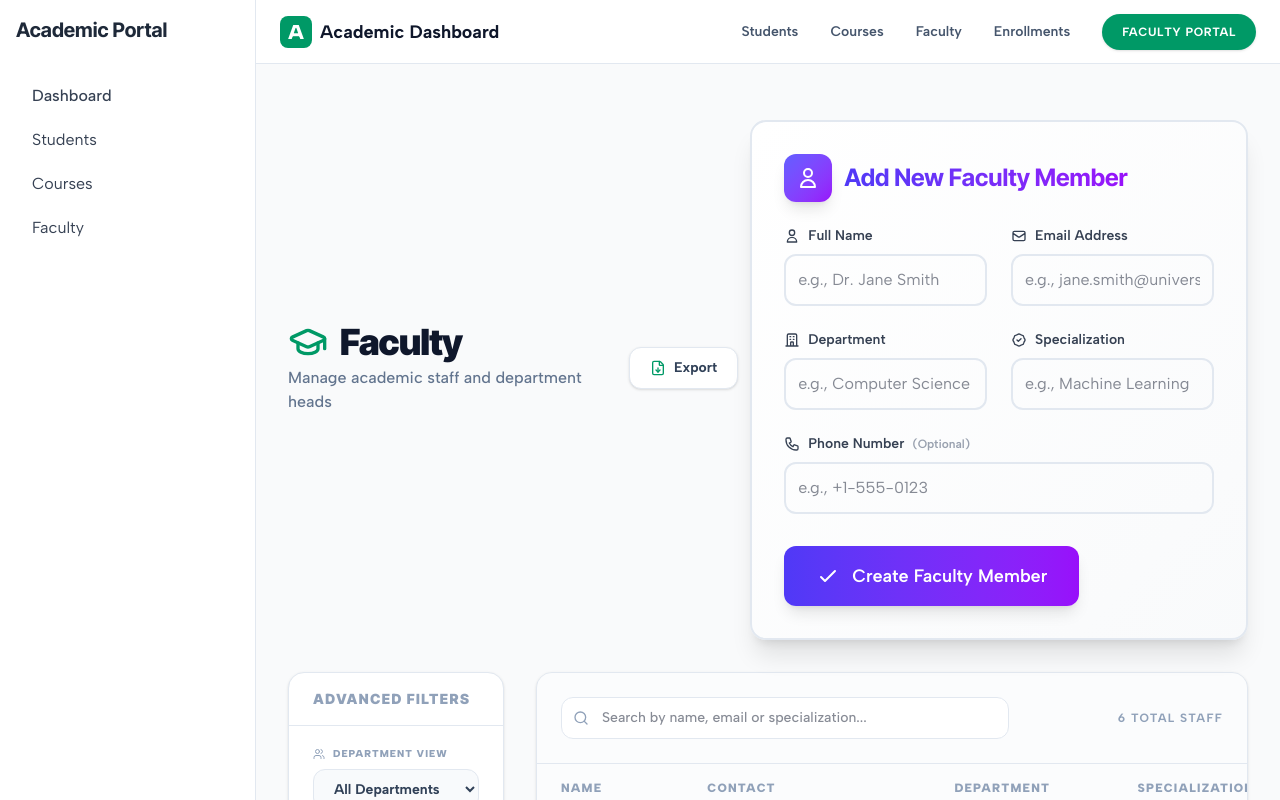
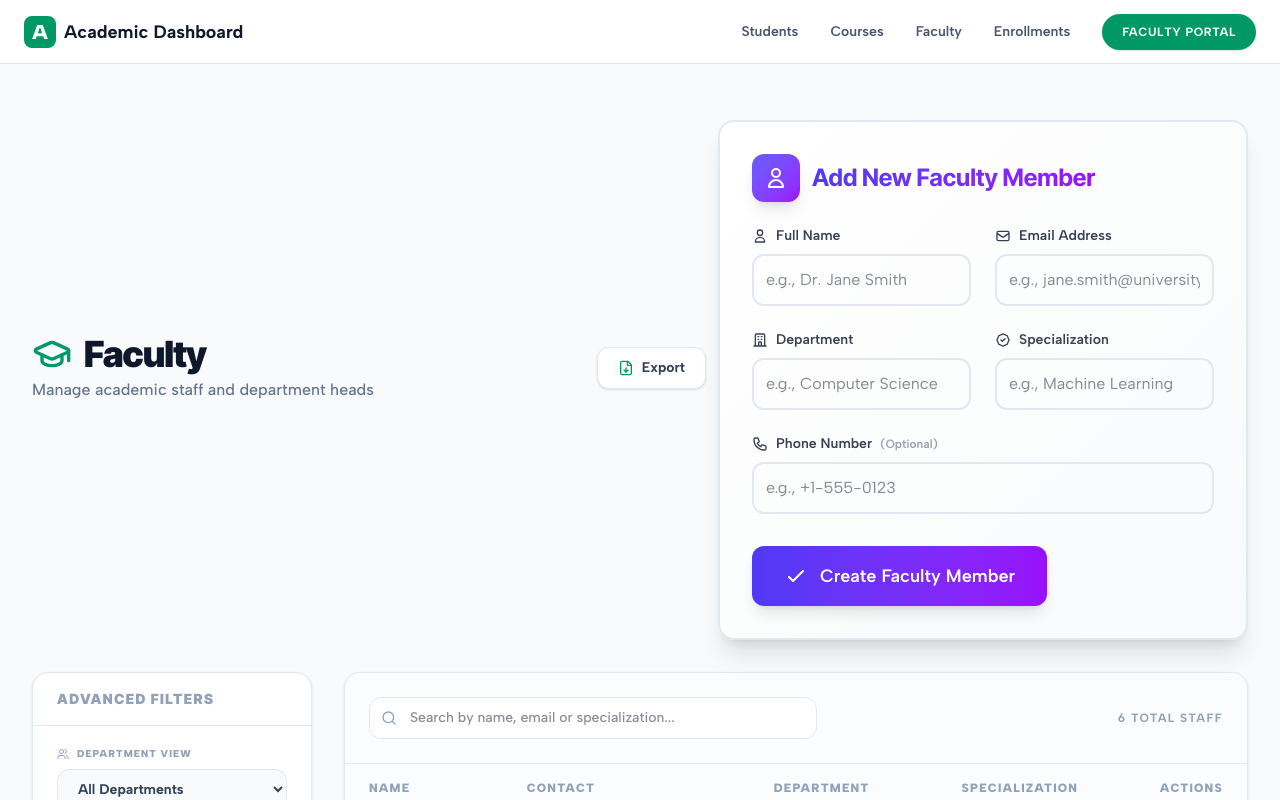
Before and after one commit to RafatAiub/Academic-Dashboard-Management-System-, a Next.js app: page /faculty in a window 1280 px wide. Shown: the top 800 px of the page. Built offline with nearby package versions, Linux system fonts and the light colour scheme.

Commit message:
remove sidebar from the portal

```diff
--- a/src/components/layout/Sidebar.tsx
+++ /dev/null
@@ -1,37 +0,0 @@
-import Link from "next/link";
-
-export default function Sidebar() {
-    return (
-        <aside className="w-64 border-r min-h-screen bg-white p-4">
-            <div className="mb-8">
-                <h1 className="text-xl font-bold text-gray-800">Academic Portal</h1>
-            </div>
-            <nav className="space-y-1">
-                <Link
-                    href="/"
-                    className="block px-4 py-2 rounded-lg font-medium text-gray-700 hover:bg-blue-50 hover:text-blue-600 transition-colors"
-                >
-                    Dashboard
-                </Link>
-                <Link
-                    href="/students"
-                    className="block px-4 py-2 rounded-lg text-gray-700 hover:bg-blue-50 hover:text-blue-600 transition-colors"
-                >
-                    Students
-                </Link>
-                <Link
-                    href="/courses"
-                    className="block px-4 py-2 rounded-lg text-gray-700 hover:bg-blue-50 hover:text-blue-600 transition-colors"
-                >
-                    Courses
-                </Link>
-                <Link
-                    href="/faculty"
-                    className="block px-4 py-2 rounded-lg text-gray-700 hover:bg-blue-50 hover:text-blue-600 transition-colors"
-                >
-                    Faculty
-                </Link>
-            </nav>
-        </aside>
-    );
-}
--- a/src/pages/_app.tsx
+++ b/src/pages/_app.tsx
@@ -1,12 +1,10 @@
 import "@/styles/globals.css";
 import type { AppProps } from "next/app";
-import Sidebar from "@/components/layout/Sidebar";
 import Header from "@/components/layout/Header";
 
 export default function App({ Component, pageProps }: AppProps) {
   return (
     <div className="flex min-h-screen bg-white">
-      <Sidebar />
       <div className="flex-1 bg-gray-50">
         <Header />
         <Component {...pageProps} />
```
